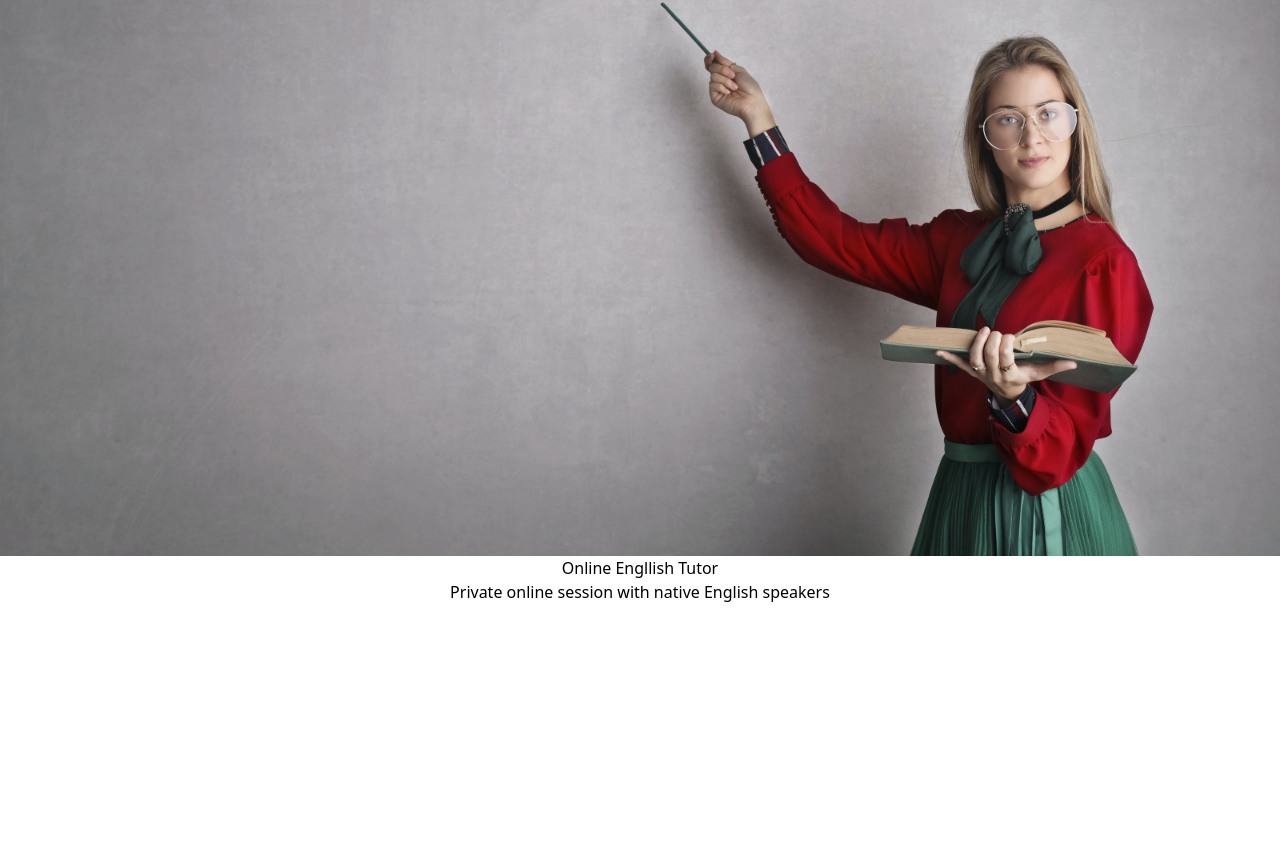
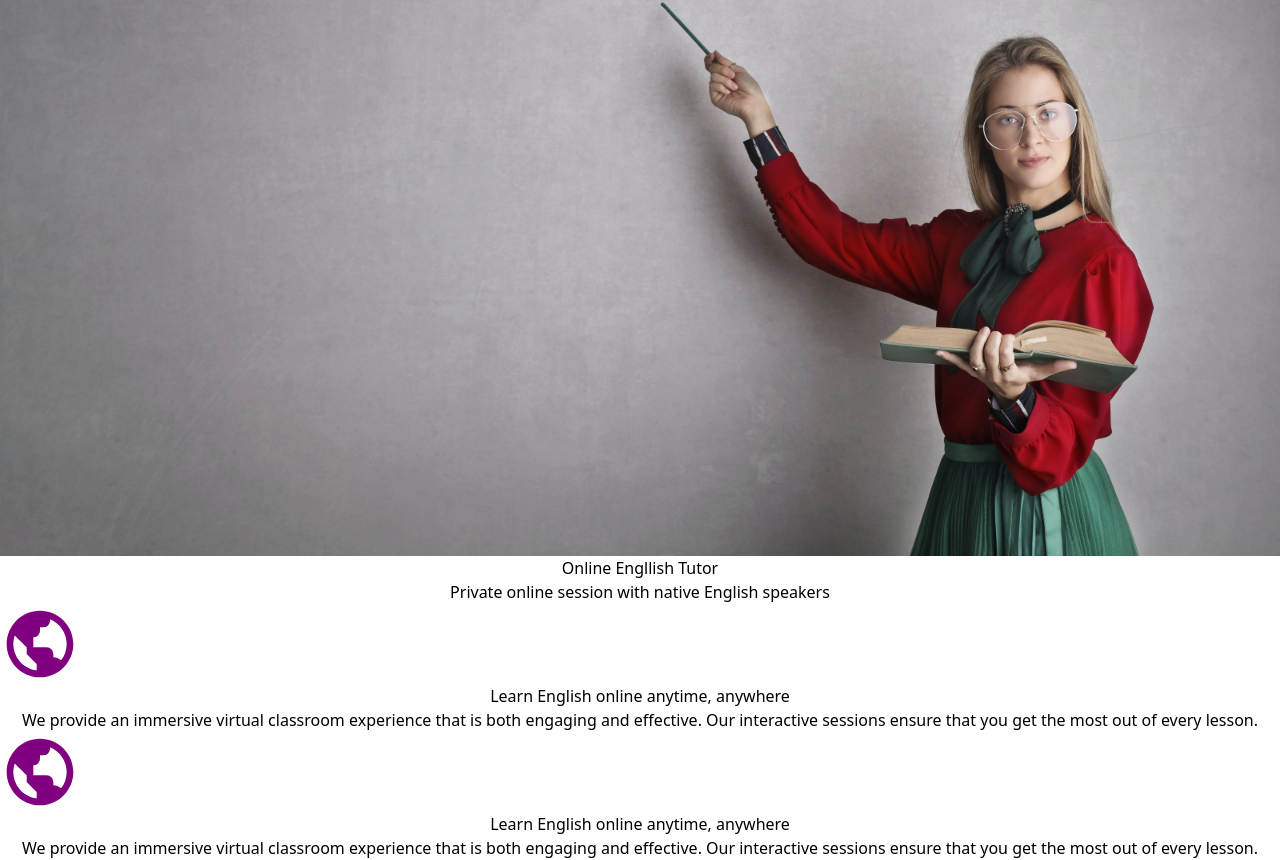
Before and after one commit to nandu44-code/Speak-frontend, a React (Vite) app in the folder Frontend/: page / in a window 1280 px wide. Shown: the part 336-1196 px from the top of the page. Before the commit the page ends 940 px from the top, so only its background shows below. Built offline with nearby package versions, Linux system fonts and the light colour scheme.

Commit message:
Feature card component created

```diff
--- /dev/null
+++ b/Frontend/src/components/FeatureCard.jsx
@@ -0,0 +1,15 @@
+import React from "react";
+
+const FeatureCard = ({ icon, heading, paragraph }) => {
+  return (
+    <div className="flex flex-col w-1/5 bg-slate-200 rounded-xl p-5">
+      <div className="flex flex-row">
+        {icon && React.cloneElement(icon, { size: 80, color: 'purple' })}
+        <h1 className="m-4 font-bold text-xl text-purple-800">{heading}</h1>
+      </div>
+      <p className="text-gray-600">{paragraph}</p>
+    </div>
+  );
+};
+
+export default FeatureCard;
--- a/Frontend/src/pages/LandingPage.jsx
+++ b/Frontend/src/pages/LandingPage.jsx
@@ -1,11 +1,23 @@
 import React from 'react';
 import Navbar from "../components/Navbar";
 import Header from '../components/Header';
+import FeatureCard from '../components/FeatureCard';
+import { BiWorld } from "react-icons/bi"
 function LandingPage() {
   return (
     <div>
       <Navbar/>
       <Header/>
+      <FeatureCard
+        icon={<BiWorld color="blue" />}
+        heading="Learn English online anytime, anywhere"
+        paragraph="We provide an immersive virtual classroom experience that is both engaging and effective. Our interactive sessions ensure that you get the most out of every lesson."
+      />
+      <FeatureCard
+        icon={< BiWorld color="red" />}
+        heading="Learn English online anytime, anywhere"
+        paragraph="We provide an immersive virtual classroom experience that is both engaging and effective. Our interactive sessions ensure that you get the most out of every lesson."
+      />
     </div>
   )
 }
```
